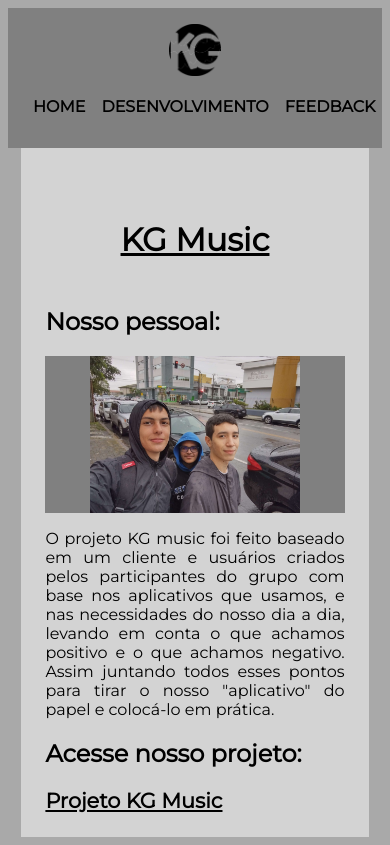
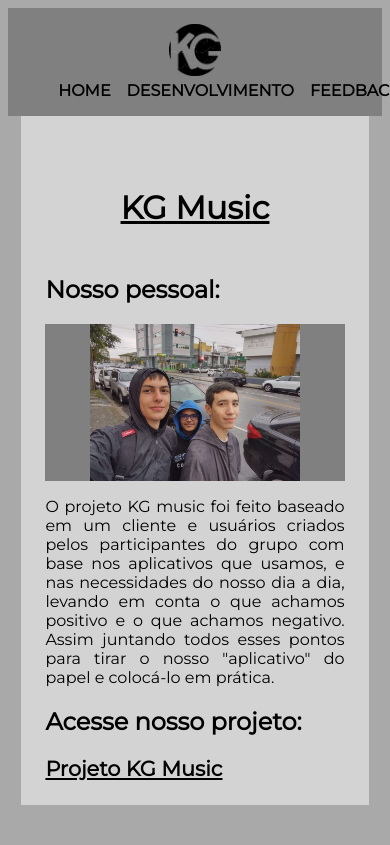
Before and after one commit to Keween-alonso/KG-Music, a plain HTML site: page index.html in a window 390 px wide. Drawn offline with Linux system fonts and the light colour scheme.

Commit message:
Update style.css

```diff
--- a/style.css
+++ b/style.css
@@ -151,7 +151,7 @@ input[type='submit']:hover{
 
     .cabecalho ul{
         padding: 0;
-        margin-left: 9px;
+        margin: 0 10%;
     }
 
     .cabecalho li a{
```
